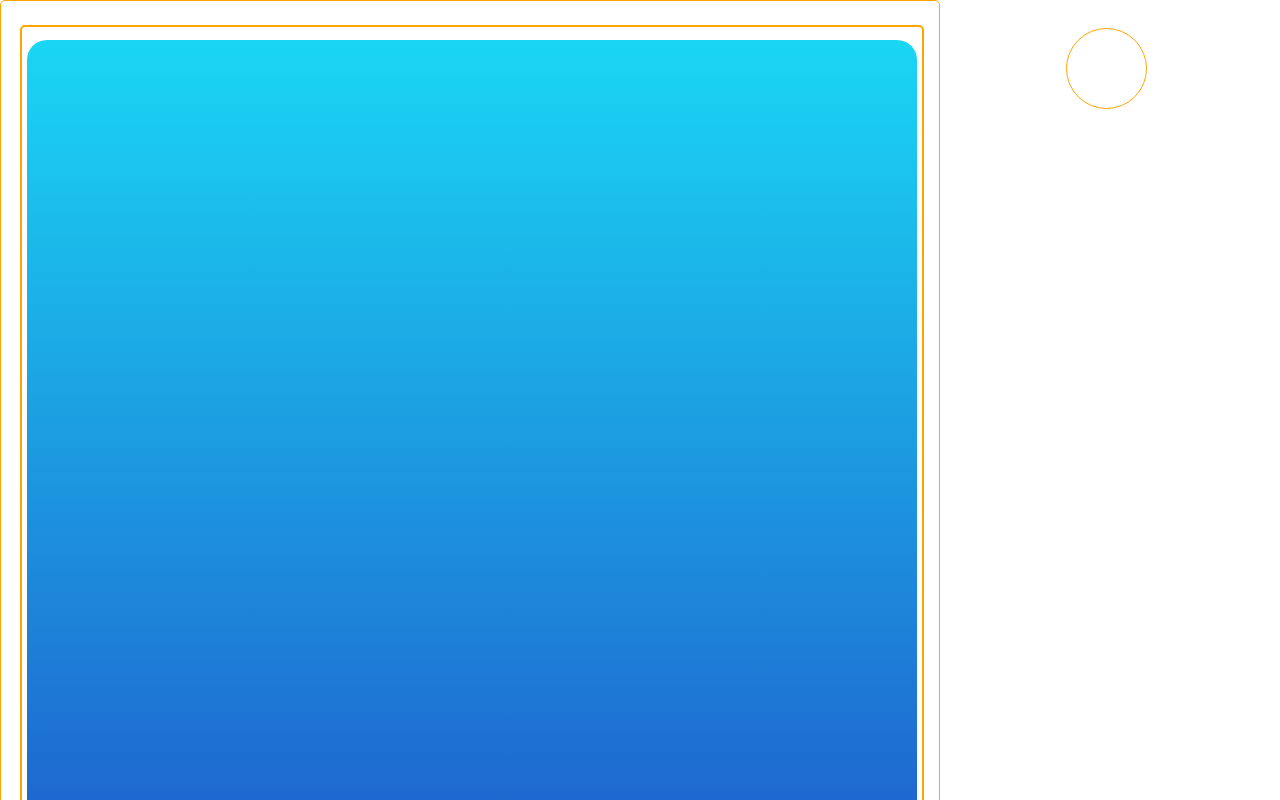
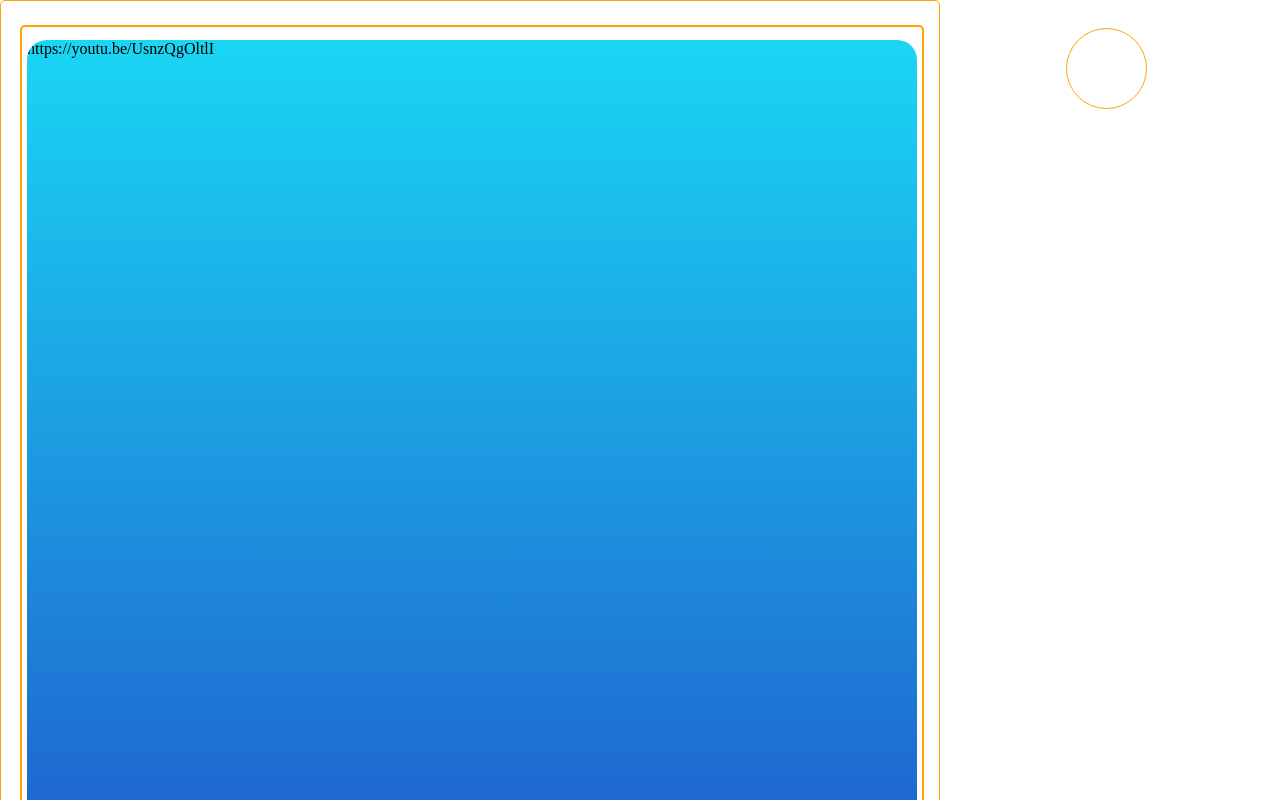
Before and after one commit to antiguament/nuevo, a plain HTML site: page servicios.html in a window 1280 px wide. Shown: the top 800 px of the page. Drawn offline with Linux system fonts and the light colour scheme.

Commit message:
Update servicios.html

```diff
--- a/servicios.html
+++ b/servicios.html
@@ -39,7 +39,8 @@
 <!----------@@@@---------------------------@----------------->
 
    <div id="ini11" class="ini1">
-   </div>
+   https://youtu.be/UsnzQgOltlI
+      </div>
 <!----------@@@@---------------------------@----------------->
 
 
```
